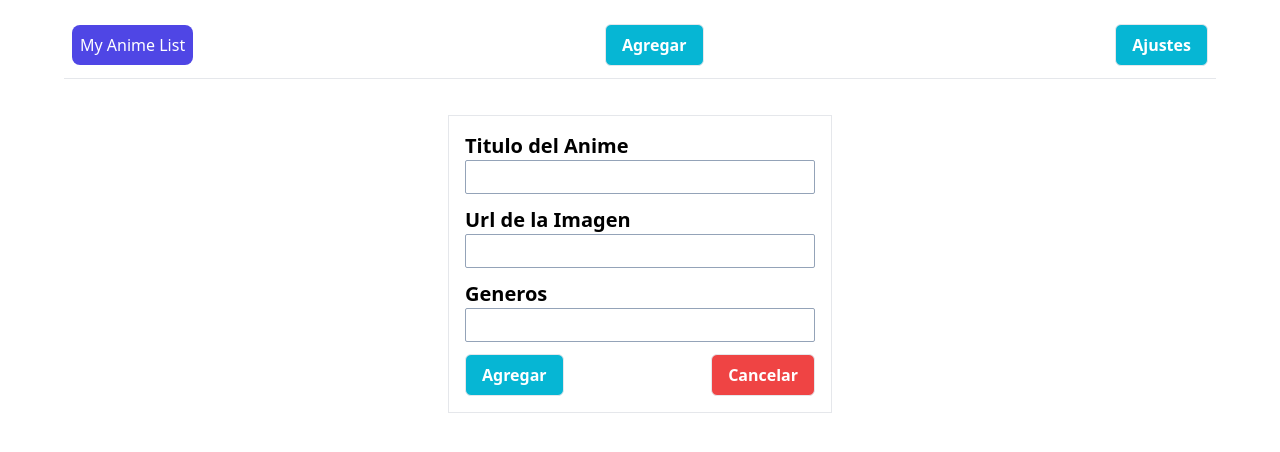
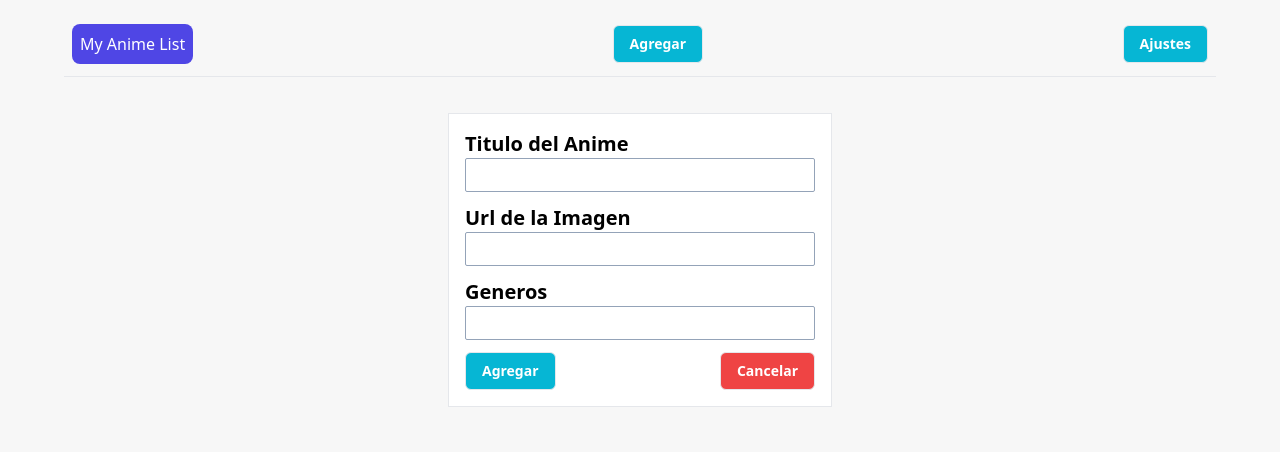
Before and after one commit to eidytrinidad/my-anime-list, an Angular app: page /add-anime in a window 1280 px wide. Shown: the top 452 px of the page. Built offline with nearby package versions, Linux system fonts and the light colour scheme.

Commit message:
adjusting cards styling and anime list container styles, also add background to app body and reduce btn text size

```diff
--- a/src/app/features/anime/anime-container/anime.component.html
+++ b/src/app/features/anime/anime-container/anime.component.html
@@ -1,6 +1,6 @@
 <section class="w-full">
   <article
-    class="w-full flex flex-col md:flex-row md:justify-around md:flex-wrap items-center"
+    class="w-full flex flex-col md:flex-row md:justify-around md:flex-wrap items-center "
   >
     <app-card
       (deleteEvent)="deleteAnime($event)"
--- a/src/app/features/anime/anime-container/anime.component.ts
+++ b/src/app/features/anime/anime-container/anime.component.ts
@@ -12,7 +12,7 @@ import { AnimeService } from 'src/app/core/services/anime.service';
 export class AnimeComponent implements OnInit {
   public animeList: Anime[] = [];
   public filteredAnimeList: Anime[] = [];
-  public itemsPerPage =10;
+  public itemsPerPage =5;
   public page = 1;
   constructor(
     private animeService: AnimeService,
--- a/src/app/shared/components/card/card.component.html
+++ b/src/app/shared/components/card/card.component.html
@@ -1,4 +1,4 @@
-<article class="w-60 mb-7 card-shadow md:w-56">
+<article class="w-60 mb-7 card-shadow md:w-52 relative">
   <div class="w-full">
     <img
       class="object-cover aspect-[5/7] w-full"
@@ -6,15 +6,21 @@
       alt="{{ anime.title }}"
     />
   </div>
-  <div class="bg-white text-center py-3">
-    <p class="font-semibold">{{ anime.title | titlecase }}</p>
+  <div class="text-center py-2 absolute top-0 w-full bg-slate-900/[0.6]">
+    <p class="font-semibold text-white">{{ anime.title | titlecase }}</p>
   </div>
   <hr />
-  <div class="flex justify-between items-center p-2" *ngIf="anime.state">
+  <div
+    class="flex justify-between items-center p-3 bg-white"
+    *ngIf="anime.state"
+  >
     <button class="btn-secondary" (click)="update(anime.id)">Editar</button>
     <button class="btn-red" (click)="delete(anime.id)">Borrar</button>
   </div>
-  <div class="flex justify-center items-center p-2" *ngIf="!anime.state">
+  <div
+    class="flex justify-center items-center p-3 bg-white"
+    *ngIf="!anime.state"
+  >
     <button class="btn-secondary" (click)="update(anime.id)">Habilitar</button>
   </div>
 </article>
--- a/src/styles.css
+++ b/src/styles.css
@@ -1,20 +1,24 @@
 @tailwind base;
 @tailwind components;
 @tailwind utilities;
+
+body {
+    background: #f7f7f7;
+}
 
 @layer components {
 
 
     .btn-primary {
-        @apply border text-white bg-primary hover:border-primary hover:bg-white hover:text-primary rounded-md px-3 py-2 text-sm lg:text-base lg:px-4 font-semibold cursor-pointer;
+        @apply border text-white bg-primary hover:border-primary hover:bg-white hover:text-primary rounded-md px-3 py-2 text-sm lg:px-4 font-semibold cursor-pointer;
     }
 
     .btn-secondary {
-        @apply border text-white bg-secondary hover:border-secondary hover:bg-white hover:text-secondary rounded-md px-3 py-2 text-sm lg:text-base lg:px-4 font-semibold cursor-pointer;
+        @apply border text-white bg-secondary hover:border-secondary hover:bg-white hover:text-secondary rounded-md px-3 py-2 text-sm lg:px-4 font-semibold cursor-pointer;
     }
 
     .btn-red {
-        @apply border bg-red-500 text-white hover:border-red-600 hover:text-red-600 hover:bg-white rounded-md px-3 py-2 text-sm lg:text-base lg:px-4 font-semibold cursor-pointer;
+        @apply border bg-red-500 text-white hover:border-red-600 hover:text-red-600 hover:bg-white rounded-md px-3 py-2 text-sm lg:px-4 font-semibold cursor-pointer;
     }
 
     .card-shadow {
```
